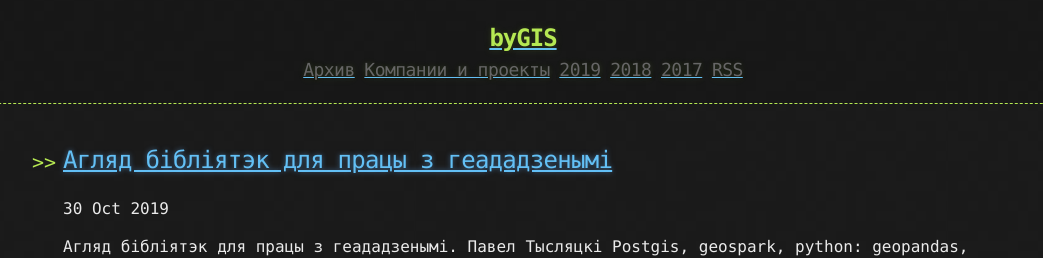
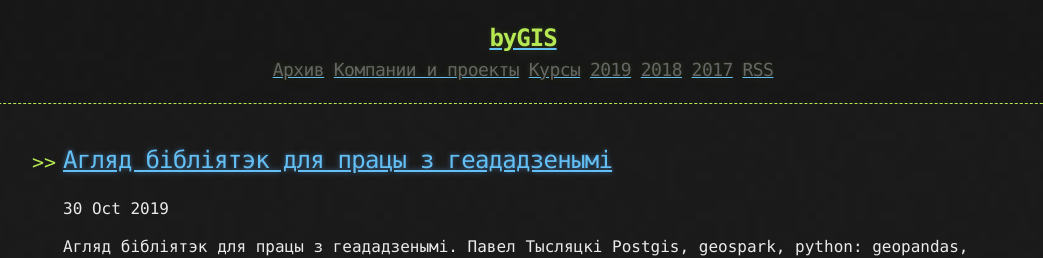
Before and after one commit to bygis/bygis.by, a Jekyll site: the page built from index.html, in a window 1280 px wide. Shown: the top 258 px of the page, without its empty margins (117-1160 px from the left). Built offline with Jekyll 4.4.1, drawn with Linux system fonts in a browser that asks for light colours; the list of posts is cut into pages by our own code.

Commit message:
Update links.html

```diff
--- a/_includes/links.html
+++ b/_includes/links.html
@@ -1,5 +1,6 @@
 <a href="{{ "/archive" | prepend: site.baseurl | replace: '//', '/' }}"><h2 class="header-link">Архив</h2></a>
 <a href="{{ "/companies" | prepend: site.baseurl | replace: '//', '/' }}"><h2 class="header-link">Компании и проекты</h2></a>
+<a href="{{ "/education" | prepend: site.baseurl | replace: '//', '/' }}"><h2 class="header-link">Курсы</h2></a>
 <a href="https://www.youtube.com/playlist?list=PLpVeA1tdgfCDTb1iYJ-1Gzboux-ohGEoT"><h2 class="header-link">2019</h2></a>
 <a href="https://www.youtube.com/playlist?list=PLpVeA1tdgfCCB3iKA5BqqbfhRdBLwhdn8"><h2 class="header-link">2018</h2></a>
 <a href="https://www.youtube.com/playlist?list=PLpVeA1tdgfCANfr_yTECodtFqfu9ld1xz"><h2 class="header-link">2017</h2></a>
```
